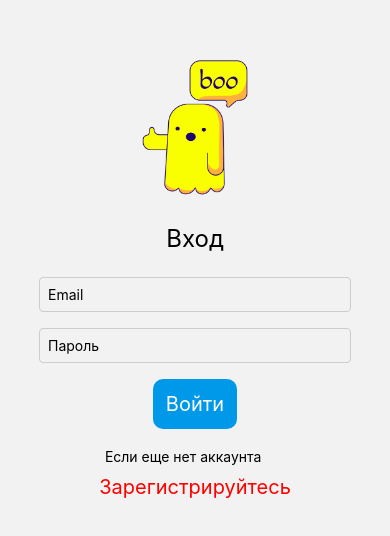
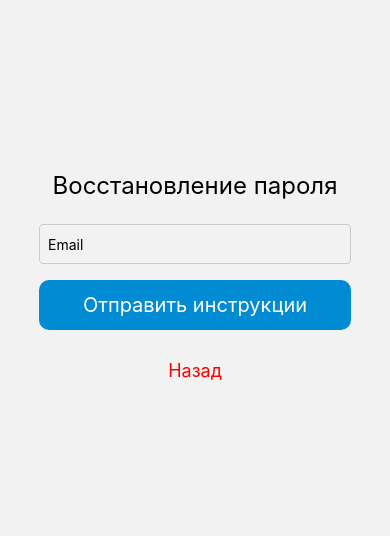
Before and after one commit to a1ero/booChat, a React Native app: screen /ForgotPassword in a window 390 px wide. Shown: the part 146-682 px from the top of the page. Built offline with nearby package versions, Linux system fonts and the light colour scheme.

Commit message:
исправлено предупреждение require cycles, добавлена страница "вспомнить пароль"

```diff
--- a/App.js
+++ b/App.js
@@ -1,5 +1,4 @@
 import React from 'react';
-import { StyleSheet } from 'react-native';
 import Registration from "./components/pages/Auth/Registration";
 import Login from "./components/pages/Auth/Login";
 import Home from "./components/pages/Account/Home"
@@ -9,6 +8,7 @@ import { createStackNavigator } from '@react-navigation/stack';
 import Main from "./components/pages/Account/Main";
 import Chat from "./components/pages/Chat/Chat";
 import UserPage from "./components/pages/Users/UserPage";
+import ForgotPassword from "./components/pages/Auth/ForgotPassword";
 
 const Stack = createStackNavigator();
 
@@ -31,6 +31,10 @@ export default function App() {
                     component={Registration}
                 />
                 <Stack.Screen
+                    name="ForgotPassword"
+                    component={ForgotPassword}
+                />
+                <Stack.Screen
                     name="Main"
                     component={Main}
                 />
--- /dev/null
+++ b/components/component/Line.jsx
@@ -0,0 +1,17 @@
+import React from "react";
+import { View, StyleSheet } from "react-native";
+
+const Line = () => {
+
+    return(
+        <View style = {styles.line}></View>
+    )
+}
+
+const styles = StyleSheet.create({
+    line: {
+        height: 1,
+        backgroundColor: "#C8C8C8",
+    },
+})
+export default Line;
--- a/components/pages/Account/Home.jsx
+++ b/components/pages/Account/Home.jsx
@@ -1,5 +1,17 @@
 import React, { useState, useEffect } from 'react';
-import { StyleSheet, View, Text, TextInput, Button, Image, Platform, Alert, TouchableOpacity, Modal, } from 'react-native';
+import {
+    StyleSheet,
+    View,
+    Text,
+    TextInput,
+    Button,
+    Image,
+    Platform,
+    Alert,
+    TouchableOpacity,
+    Modal,
+    Keyboard, TouchableWithoutFeedback,
+} from 'react-native';
 import * as ImagePicker from 'expo-image-picker';
 import firebase from 'firebase/compat/app';
 import 'firebase/compat/auth';
@@ -19,6 +31,14 @@ const HomeScreen = () => {
     const [user, setUser] = useState(null);
     const auth = getAuth();
     const navigation = useNavigation();
+
+    const [keyboardShown, setKeyboardShown] = useState(false);
+    Keyboard.addListener("keyboardDidShow", () => {
+        setKeyboardShown(true);
+    });
+    Keyboard.addListener("keyboardDidHide", () => {
+        setKeyboardShown(false);
+    });
 
     useEffect(() => {
         const unsubscribe = auth.onAuthStateChanged(userAuth => {
@@ -206,6 +226,9 @@ const HomeScreen = () => {
     }
 
     return (
+        <TouchableWithoutFeedback onPress={() => {
+            if(keyboardShown) Keyboard.dismiss();
+        }}>
             <View style={styles.container}>
                 {user ? (
                     <>
@@ -350,6 +373,7 @@ const HomeScreen = () => {
                     <Login />
                 )}
             </View>
+        </TouchableWithoutFeedback>
     );
 };
 
--- /dev/null
+++ b/components/pages/Auth/ForgotPassword.jsx
@@ -0,0 +1,138 @@
+import React, { useState } from "react";
+import {
+    View,
+    TextInput,
+    Text,
+    TouchableOpacity,
+    StyleSheet,
+    Alert,
+    Keyboard,
+    TouchableWithoutFeedback
+} from "react-native";
+import firebase from "firebase/compat/app";
+import { getAuth, sendPasswordResetEmail } from "firebase/auth";
+import { firebaseConfig } from "../../../src/api/configFirebase";
+import 'firebase/compat/firestore';
+
+// Инициализация Firebase
+if (!firebase.apps.length) {
+    firebase.initializeApp(firebaseConfig);
+}
+
+const ForgotPassword = ({navigation}) => {
+    const auth = getAuth();
+    const [email, setEmail] = useState('');
+    const [isEmailSent, setIsEmailSent] = useState(false);
+
+    const [keyboardShown, setKeyboardShown] = useState(false);
+    Keyboard.addListener("keyboardDidShow", () => {
+        setKeyboardShown(true);
+    });
+    Keyboard.addListener("keyboardDidHide", () => {
+        setKeyboardShown(false);
+    });
+
+    const handlePasswordRecovery = () => {
+        sendPasswordResetEmail(auth, email)
+            .then(() => {
+                setIsEmailSent(true);
+                console.log('Mail was send')
+            })
+            .catch(error => {
+                if (error.code === 'auth/user-not-found') {
+                    Alert.alert('Ошибка', 'Пользователь с таким email не существует');
+                }
+                else if (error.code === 'auth/missing-email') {
+                    Alert.alert('Ошибка', 'Email не может быть пустым');
+                }
+                else if (error.code === 'auth/invalid-email') {
+                    Alert.alert('Ошибка', 'Неверный формат Email');
+                }
+                console.log(error.message);
+            });
+    };
+
+    return (
+        <TouchableWithoutFeedback onPress={() => {
+            if(keyboardShown) Keyboard.dismiss();
+        }}>
+            <View style={styles.container}>
+                {!isEmailSent ? (
+                    <>
+                        <Text style={styles.header}>Восстановление пароля</Text>
+                        <TextInput
+                            style={styles.input}
+                            placeholder="Email"
+                            keyboardType="email-address"
+                            autoCapitalize="none"
+                            value={email}
+                            onChangeText={(text) => setEmail(text)}
+                        />
+                        <TouchableOpacity style={styles.button} onPress={handlePasswordRecovery}>
+                            <Text style={styles.buttonText}>Отправить инструкции</Text>
+                        </TouchableOpacity>
+                        <TouchableOpacity onPress={() => navigation.navigate('Login')}>
+                            <Text style={styles.buttonTextBack}>Назад</Text>
+                        </TouchableOpacity>
+                    </>
+                ) : (
+                    <>
+                        <Text style={styles.header}>Письмо отправлено</Text>
+                        <Text style={styles.message}>
+                            Письмо с инструкциями по восстановлению пароля было отправлено на ваш email.
+                        </Text>
+                        <TouchableOpacity onPress={() => setIsEmailSent(false)}>
+                            <Text style={styles.buttonText}>Вернуться</Text>
+                        </TouchableOpacity>
+                    </>
+                )}
+            </View>
+        </TouchableWithoutFeedback>
+    );
+};
+
+const styles = StyleSheet.create({
+    container: {
+        flex: 1,
+        alignItems: "center",
+        justifyContent: "center",
+    },
+    header: {
+        fontSize: 24,
+        marginBottom: 24,
+    },
+    input: {
+        borderWidth: 1,
+        borderColor: "#ccc",
+        borderRadius: 4,
+        padding: 8,
+        height: 40,
+        width: "80%",
+        marginBottom: 16,
+    },
+    button: {
+        padding: 13,
+        height: 50,
+        borderRadius: 10,
+        backgroundColor: "#018bd3",
+        justifyContent: "center",
+        alignItems: "center",
+        width: "80%",
+    },
+    buttonText: {
+        color: "#fff",
+        textAlign: "center",
+        fontSize: 20,
+    },
+    message: {
+        marginBottom: 24,
+        textAlign: "center",
+    },
+    buttonTextBack: {
+        color: 'red',
+        fontSize: 18,
+        marginTop: 30
+    }
+});
+
+export default ForgotPassword;
--- a/components/pages/Auth/Login.jsx
+++ b/components/pages/Auth/Login.jsx
@@ -116,6 +116,13 @@ const Login = ({ navigation }) => {
                 {keyboardStatus ? (
                     <Text style={{ marginTop: 10 }}></Text>
                 ) : null}
+                <View>
+                    <TouchableOpacity
+                        title="Зарегистрируйтесь"
+                        onPress={() => navigation.navigate('ForgotPassword')}>
+                        <Text style={styles.textForgotPass}>Забыли пароль?</Text>
+                    </TouchableOpacity>
+                </View>
             </KeyboardAvoidingView>
         </TouchableWithoutFeedback>
     );
@@ -130,8 +137,8 @@ const styles = StyleSheet.create({
     },
     logo: {
         marginBottom: '5%',
-        width: '40%',
-        height: '18%',
+        width: 110,
+        height: 160,
     },
     header: {
         fontSize: 24,
@@ -142,6 +149,7 @@ const styles = StyleSheet.create({
         borderColor: '#ccc',
         borderRadius: 4,
         padding: 8,
+        height: 40,
         width: '80%',
         marginBottom: 16,
     },
@@ -168,6 +176,11 @@ const styles = StyleSheet.create({
     text: {
         marginLeft: '3%'
     },
+    textForgotPass: {
+        color: '#0098e8',
+        fontSize: 17,
+        marginTop: 30
+    }
 });
 
 export default Login;
--- a/components/pages/Auth/Registration.jsx
+++ b/components/pages/Auth/Registration.jsx
@@ -18,7 +18,7 @@ const Registration = ({ navigation }) => {
     const [email, setEmail] = useState('');
     const [password, setPassword] = useState('');
     const [keyboardStatus, setKeyboardStatus] = useState(undefined);
-    const [resendTimer, setResendTimer] = useState(60);
+    const [resendTimer, setResendTimer] = useState(59); // Установка начального значения таймера
     const [showResendButton, setShowResendButton] = useState(false);
     const [isRegistrationDisabled, setIsRegistrationDisabled] = useState(false);
 
@@ -61,14 +61,14 @@ const Registration = ({ navigation }) => {
                     );
                     console.log('Email verification email sent');
                     setShowResendButton(true);
-                    setResendTimer(60);
+                    setResendTimer(59); // Сброс таймера при отправке повторного письма
                 }).catch((error) => {
                     console.error("Ошибка при отправке письма с кодом подтверждения", error);
                 }).finally(() => {
                     setIsLoading(false);
                 });
 
-                // Добавить пользователя в коллекцию «users»
+                /// Добавить пользователя в коллекцию "users"
                 db.collection("users").doc(user.uid).set({
                     email: user.email,
                     // Дополнительные поля или данные, которые вы хотите сохранить в коллекции "users"
@@ -78,6 +78,17 @@ const Registration = ({ navigation }) => {
                     })
                     .catch((error) => {
                         console.error("Ошибка при добавлении пользователя в коллекцию 'users'", error);
+                    });
+
+                // Добавить коллекцию "friends" для нового пользователя
+                db.collection("users").doc(user.uid).collection("friends").add({
+                    // Дополнительные поля или данные, которые вы хотите сохранить в коллекции "friends"
+                })
+                    .then((docRef) => {
+                        console.log("Коллекция 'friends' создана для пользователя", user.uid);
+                    })
+                    .catch((error) => {
+                        console.error("Ошибка при создании коллекции 'friends' для пользователя", user.uid, error);
                     });
 
                 // navigation.navigate("Login");
@@ -107,7 +118,7 @@ const Registration = ({ navigation }) => {
                 );
                 console.log('Email verification email resent');
                 setShowResendButton(false);
-                setResendTimer(60);
+                setResendTimer(59); // Сброс таймера при повторной отправке
             }).catch((error) => {
                 console.error("Ошибка при повторной отправке письма с кодом подтверждения", error);
             });
@@ -124,7 +135,7 @@ const Registration = ({ navigation }) => {
     }, [resendTimer]);
 
     // В значение таймера отображаются ведущие нули
-    const formattedTimer = String(resendTimer).padStart(2, '0');
+    const formattedTimer = `${String(Math.floor(resendTimer / 60)).padStart(2, '0')}:${String(resendTimer % 60).padStart(2, '0')}`;
 
     return (
         <TouchableWithoutFeedback onPress={() => {
@@ -206,8 +217,8 @@ const styles = StyleSheet.create({
     },
     logo: {
         marginBottom: '5%',
-        width: '40%',
-        height: '18%',
+        width: 110,
+        height: 160,
     },
     header: {
         fontSize: 24,
@@ -218,6 +229,7 @@ const styles = StyleSheet.create({
         borderColor: '#ccc',
         borderRadius: 4,
         padding: 8,
+        height: 40,
         width: '80%',
         marginBottom: 16,
     },
--- a/components/pages/Users/UserItem.jsx
+++ b/components/pages/Users/UserItem.jsx
@@ -1,10 +1,23 @@
 import React, { useState } from "react";
-import { View, TextInput, StyleSheet, Text, TouchableOpacity, Modal, Alert } from "react-native";
+import {
+    View,
+    TextInput,
+    StyleSheet,
+    Text,
+    TouchableOpacity,
+    Modal,
+    Alert,
+    Keyboard,
+    TouchableWithoutFeedback
+} from "react-native";
 import 'firebase/compat/auth';
 import 'firebase/compat/firestore';
 import firebase from "firebase/compat/app";
 import { firebaseConfig } from "../../../src/api/configFirebase";
+
 import FoundUser from "../Users/StatusSearchUser/FoundUser";
+import Line from "../../component/Line";
+
 
 // Инициализация Firebase
 if (!firebase.apps.length) {
@@ -17,6 +30,14 @@ const UserItem = () => {
     const [user, setUser] = useState(null);
     const [showModal, setShowModal] = useState(false); // Состояние для отслеживания видимости модального окна
     const [searched, setSearched] = useState(false); // Состояние для отслеживания, был ли выполнен поиск
+
+    const [keyboardShown, setKeyboardShown] = useState(false);
+    Keyboard.addListener("keyboardDidShow", () => {
+        setKeyboardShown(true);
+    });
+    Keyboard.addListener("keyboardDidHide", () => {
+        setKeyboardShown(false);
+    });
 
     const handleSearchFriend = () => {
         // Проверка валидности email
@@ -43,7 +64,7 @@ const UserItem = () => {
                 console.error("Ошибка при поиске пользователя", error);
             })
             .finally(() => {
-                setSearched(true); // Устанавливаем состояние, что поиск выполнен
+                setSearched(true); // Устанавливаю состояние, что поиск выполнен
             });
     };
 
@@ -59,6 +80,9 @@ const UserItem = () => {
     };
 
     return (
+        <TouchableWithoutFeedback onPress={() => {
+            if(keyboardShown) Keyboard.dismiss();
+        }}>
             <View style={styles.container}>
                 <Text style={styles.textSearchFriend}>Найти друга</Text>
                 <View style={styles.contentView}>
@@ -86,7 +110,7 @@ const UserItem = () => {
                         </TouchableOpacity>
                         <View style={styles.modalContent}>
                             {userFound && user ? (
-                            <FoundUser user={user} onPress={handleSearchFriend} /> // Передаем функцию handleSearchFriend в компонент FoundUser
+                                <FoundUser user={user} onPress={handleSearchFriend} /> // Передаю функцию handleSearchFriend в компонент FoundUser
                             ) : (
                                 <></>
                             )}
@@ -94,7 +118,9 @@ const UserItem = () => {
                     </View>
                 </Modal>
                 <Text style={styles.textFriends}>Друзья</Text>
+                <Line/>
             </View>
+        </TouchableWithoutFeedback>
     );
 };
 
@@ -116,7 +142,10 @@ const styles = StyleSheet.create({
         marginLeft: 'auto',
         marginRight: 'auto',
         marginBottom: 10,
-        padding: 10,
+        paddingTop: 10,
+        paddingBottom: 10,
+        paddingLeft: 20,
+        paddingRight: 20,
         backgroundColor: '#dadada',
         borderRadius: 10,
     },
@@ -127,11 +156,13 @@ const styles = StyleSheet.create({
         fontSize: 18,
         color: '#2E66E7',
         marginTop: 10,
+        marginLeft: 15,
         textAlign: 'center',
     },
     textFriends: {
-        fontSize: 40,
-        marginTop: '1%'
+        fontSize: 35,
+        marginTop: '1%',
+        marginBottom: 10
     },
     notFoundContainer: {
         alignItems: 'center',
--- a/components/panel/Panel.jsx
+++ b/components/panel/Panel.jsx
@@ -1,9 +1,6 @@
 import React from 'react';
-import {View, StyleSheet, Text, useWindowDimensions, Image, TouchableOpacity} from 'react-native';
+import {View, StyleSheet, useWindowDimensions, Image, TouchableOpacity} from 'react-native';
 import { useNavigation } from '@react-navigation/native';
-
-import '../pages/Account/Home'
-import '../pages/Users/UserPage'
 
 const Panel = () => {
     const navigation = useNavigation();
--- a/package.json
+++ b/package.json
@@ -11,6 +11,9 @@
   "dependencies": {
     "@expo/webpack-config": "^18.0.1",
     "@firebase/storage": "^0.11.2",
+    "@fortawesome/fontawesome-svg-core": "^6.4.0",
+    "@fortawesome/free-solid-svg-icons": "^6.4.0",
+    "@fortawesome/react-fontawesome": "^0.2.0",
     "@react-native-firebase/auth": "^18.1.0",
     "@react-navigation/native": "^6.1.6",
     "@react-navigation/stack": "^6.3.16",
@@ -25,6 +28,7 @@
     "react-final-form": "^6.5.9",
     "react-native": "0.71.6",
     "react-native-bootstrap-icons": "^1.5.0",
+    "react-native-fontawesome": "^7.0.0",
     "react-native-gesture-handler": "^2.9.0",
     "react-native-reanimated": "~2.14.4",
     "react-native-recaptcha-v3": "^0.0.16",
```
Also changed, not shown: components/pages/Users/Friends/Friend.jsx (added), components/pages/Users/Friends/FriendList.jsx (added), 1 other file (tests, documents, lock files or other folders). Lines whose indentation alone changed are shown as unchanged.
